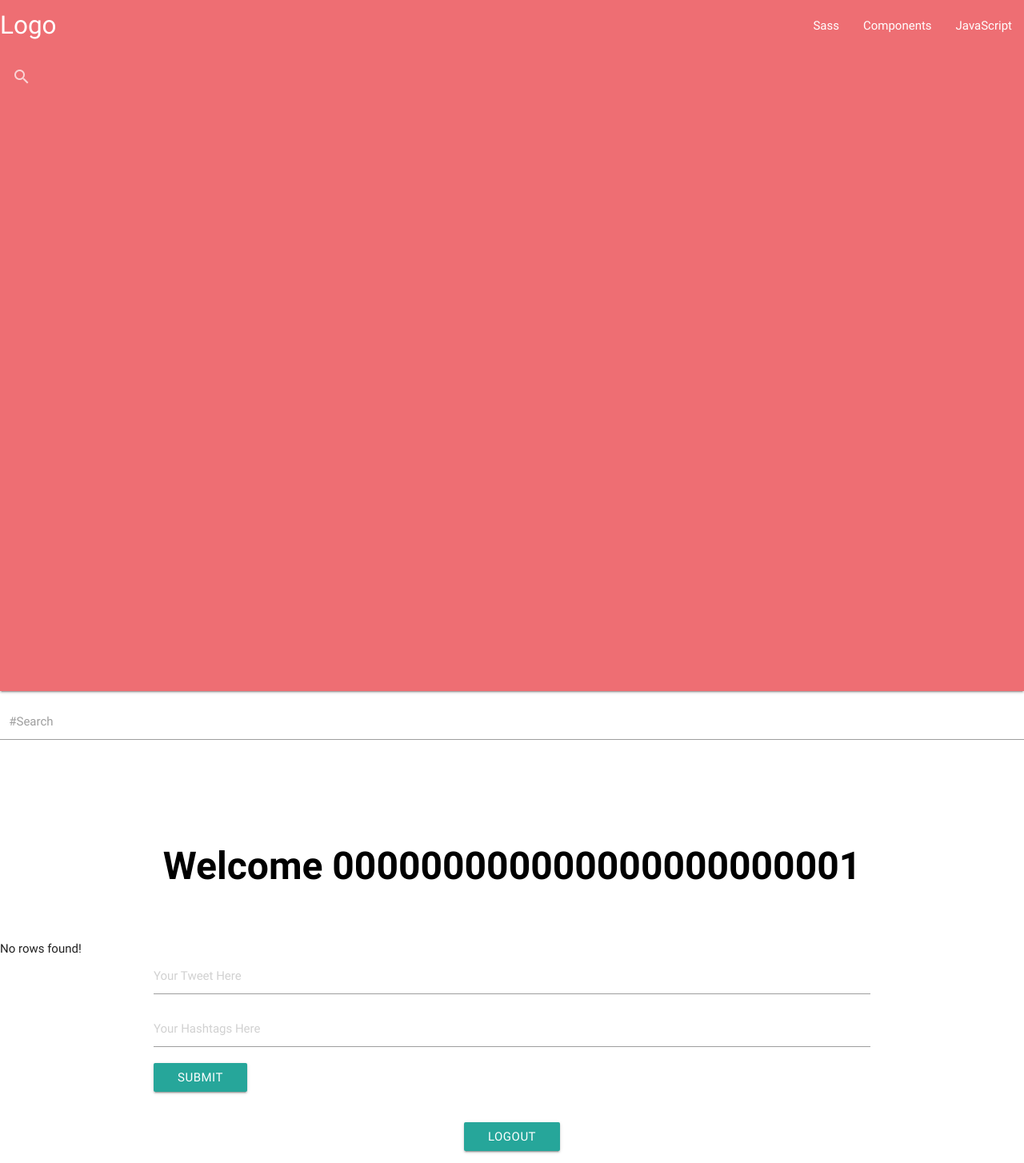
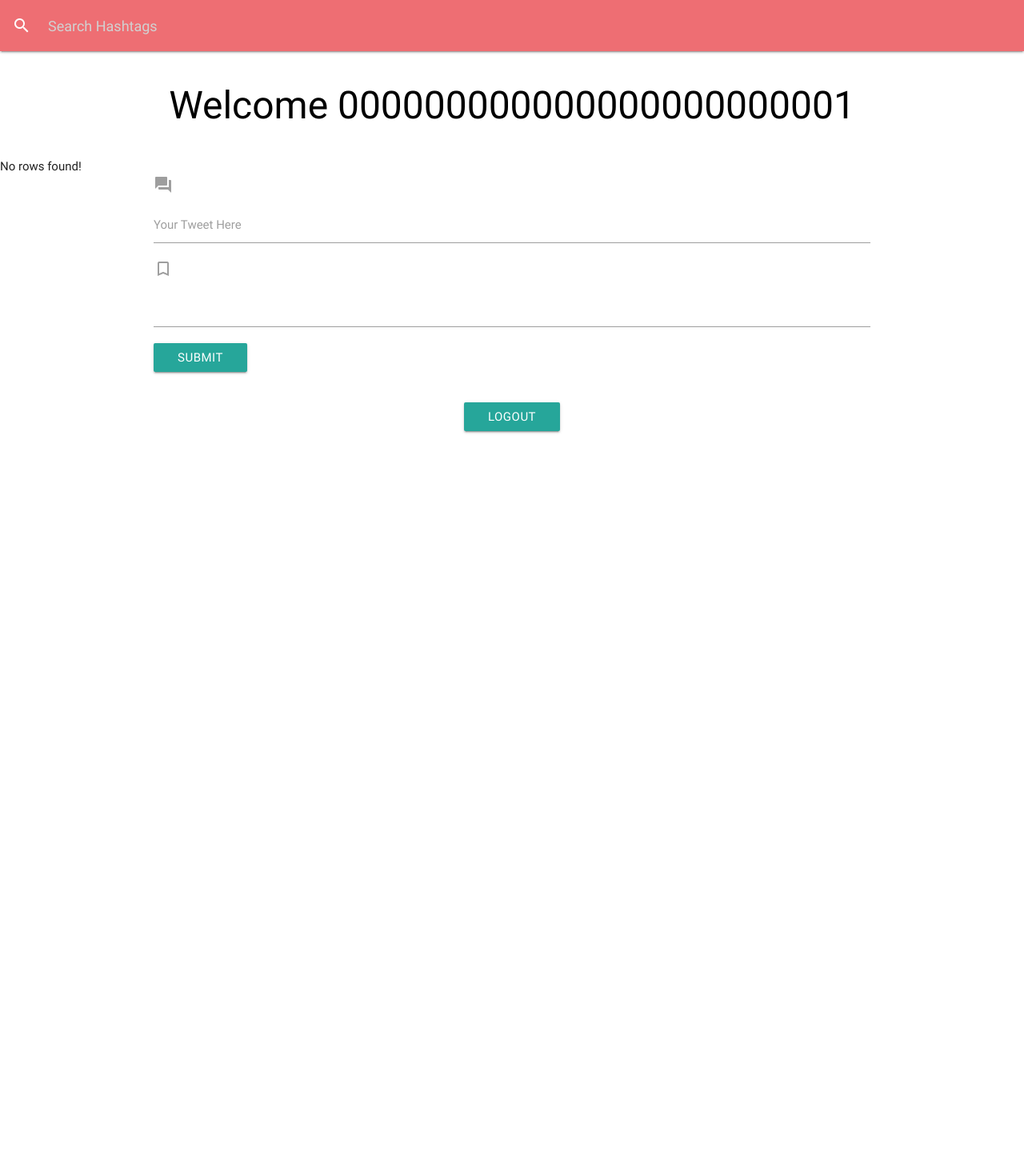
Before and after one commit to FinalProject1/Final-Project, a PHP site: page /edit.php in a window 1280 px wide. Shown: the whole page at 80% size. After the commit the page ends 542 px from the top, so only its background shows below. Run offline with PHP 8.4, Linux system fonts and the light colour scheme; the visitor is signed in with stand-in values (Sample User, id 1); data that the repository does not hold is empty; some libraries are stand-ins or nearby versions.

Commit message:
More Files For Reason

```diff
--- a/edit.php
+++ b/edit.php
@@ -4,88 +4,34 @@
 
 
 		<!--Import Google Icon Font-->
-	    <link href="http://fonts.googleapis.com/icon?family=Material+Icons" rel="stylesheet">
+	    <link href="http://fonts.googleapis.com/icon?family=Material+Icons" type="text/css" rel="stylesheet">
+	    <link rel="stylesheet" type="text/css" href="supplement.css">
 	    <!--Import materialize.css-->
 	    <link type="text/css" rel="stylesheet" href="css/materialize.min.css"  media="screen,projection"/>
 
 	    <!--Let browser know website is optimized for mobile-->
 	    <meta name="viewport" content="width=device-width, initial-scale=1.0"/>
+		<script type="text/javascript" src="search.js"></script>
 
-		<style>
-			h3 {
-			    display: block;
-			    font-size: 3em;
-			    margin-top: 1em;
-			    margin-bottom: 1em;
-			    margin-left: 0;
-			    margin-right: 0;
-			    font-weight: bold;
-			}
-			h4 {
-			    display: block;
-			    font-size: 8em;
-			    margin-top: 1em;
-			    margin-bottom: 1em;
-			    margin-left: 0;
-			    margin-right: 0;
-			    font-weight: bold;
-			}
-		</style>
-
-		<script>
-			function myFunction() {
-			  // Declare variables
-			  var input, filter, table, tr, td, i;
-			  input = document.getElementById("filter");
-			  filter = input.value.toUpperCase();
-			  table = document.getElementById("myTable");
-			  tr = table.getElementsByTagName("tr");
-
-			  // Loop through all table rows, and hide those who don't match the search query
-			  for (i = 0; i < tr.length; i++) {
-			    td = tr[i].getElementsByTagName("td")[2];
-			    if (td) {
-			      if (td.innerHTML.toUpperCase().indexOf(filter) > -1) {
-			        tr[i].style.display = "";
-			      } else {
-			        tr[i].style.display = "none";
-			      }
-			    }
-			  }
-			}
-		</script>
-
-			<nav class="nav-extended">
-			    <div class="nav-wrapper">
-
-			    	<a href="#" class="brand-logo">Logo</a>
-			    	<ul id="nav-mobile" class="right hide-on-med-and-down">
-			        	<li><a href="sass.html">Sass</a></li>
-			        	<li><a href="badges.html">Components</a></li>
-			        	<li><a href="collapsible.html">JavaScript</a></li>
-			    	</ul>
-				</div>
+		<div class="navbar-fixed">
+			<nav>
 		    	<div class="nav-wrapper">
 		      		<form>
 		        		<div class="input-field">
-          					<input id="search" type="search" required>
-          					<label class="label-icon" for="search"><i class="material-icons">search</i></label>
+		          		<input id="filter" type="search" placeholder="Search Hashtags" onkeyup="myFunction()" required>
+		          		<label class="label-icon" for="filter"><i class="material-icons">search</i></label>
 		          		<i class="material-icons">close</i>
 		        		</div>
 		      		</form>
 		    	</div>
 			</nav>
+		</div>
 	</head>
 	<body>
     <!--Import jQuery before materialize.js-->
       <script type="text/javascript" src="https://code.jquery.com/jquery-2.1.1.min.js"></script>
       <script type="text/javascript" src="js/materialize.min.js"></script>
 
-
-      <div class="input-field col s6">
-          <input id="filter" type="text" class="validate">
-          <label for="filter">#Search</label>
-      </div>
 
 	<?php
 
@@ -95,7 +41,7 @@
 		if(empty($_SESSION['user'])) {
 
 			// If they are not, we redirect them to the login page.
-			$location = "http://" . $_SERVER['HTTP_HOST'] . "/login.php";
+			$location = "http://" . $_SERVER['HTTP_HOST'] . "Final-Project/login.php";
 			echo '<META HTTP-EQUIV="refresh" CONTENT="0;URL='.$location.'">';
 			//exit;
 
@@ -106,7 +52,7 @@
 
 		// To access $_SESSION['user'] values put in an array, show user his username
 		$arr = array_values($_SESSION['user']);
-		echo "<br><br><br>";
+		echo "<br>";
 		echo "<center>";
 		echo "<h3 class='panel-title'>";
 		echo "<font size='8' color='black'>Welcome " . $arr[1] . "</font>";
@@ -114,7 +60,6 @@
 		echo "</center>";
 
 		echo "<br>";
-
 
 
 
@@ -137,16 +82,26 @@
     		echo "<div class='container'>";
             echo "<div class='panel panel-default'>";
             echo "<div class='panel-heading'><h3 class='panel-title'><font size='4'>New Tweets:</font></h3></div>";
-            echo "<table class='table table-hover' id='myTable'>";
+            echo "<table class='highlight' class='responsive-table striped' id='myTable'>";
+            echo "<thead>
+				      <tr>
+				          <th data-field='sn'>Username</th>
+				          <th data-field='name'>Tweet</th>
+				          <th data-field='address'>Hashtags</th>
+				          <th data-field='email'>Delete</th>
+				      </tr>
+				    </thead>";
             echo "<div class='list-group'>";
+            echo "<tbody>";
             while($row = mysqli_fetch_row($result)) {
                 echo "<tr>";
                 echo "<td>".$row[3]."</td>";
                 echo "<td>" . $row[1]."</td>";
-                echo "<td>".$row[2]."</td>";
+                echo "<td><div class='chip'>".$row[2]."</div></td>";
                 echo "<td><a class='btn btn-danger' href=".$_SERVER['PHP_SELF']."?id=".$row[0].">Delete</a></td>";
                 echo "</tr>";
             }
+            echo "</tbody>";
             echo "</div>";
             echo "</table>";
             echo "</div>";
@@ -205,6 +160,7 @@
 		// close connection
 		mysqli_close($connection);
 
+
 	?>
 
 
@@ -213,9 +169,18 @@
    	<div class="form-inline">
 	   	<div class="container">
 	        <form action="<?=$_SERVER['PHP_SELF']?>" method="post">
-	            <input class='form-control' placeholder='Your Tweet Here' type="text" name="country">
-	            <input class='form-control' placeholder='Your Hashtags Here' type="text" name="animal">
+	        	<label class="label-icon" for="tweet"><i class="material-icons">forum</i></label>
+	        	<div class='input-field'>
+	            <input id='tweet' class='form-control' type="text" name="country">
+	            <label for='tweet'>Your Tweet Here</label>
+	            </div>
+	            <label class="label-icon" for="hashtag"><i class="material-icons">turned_in_not</i></label>
+	            <div class='input-field'>
+	            <div name='animal' id='hashtag' class='chips'>
+<!-- 	            <input id='hashtag' class='form-control' type="text" name="animal"> -->
+	            </div>
 	            <input class='btn btn-success' type="submit" name="submit">
+	            </div>
 	        </form>
 	    </div>
 	</div>
@@ -225,4 +190,5 @@
     </center>
 
 	</body>
+	<script>$('.chips').material_chip();</script>
 </html>
--- /dev/null
+++ b/search.js
@@ -0,0 +1,20 @@
+function myFunction() {
+	// Declare variables
+	var input, filter, table, tr, td, i;
+	input = document.getElementById("filter");
+	filter = input.value.toUpperCase();
+	table = document.getElementById("myTable");
+	tr = table.getElementsByTagName("tr");
+
+	// Loop through all table rows, and hide those who don't match the search query
+	for (i = 0; i < tr.length; i++) {
+		td = tr[i].getElementsByTagName("td")[2];
+		if (td) {
+		    if (td.innerHTML.toUpperCase().indexOf(filter) > -1) {
+		        tr[i].style.display = "";
+			} else {
+				tr[i].style.display = "none";
+			}
+		}
+	}
+}
--- /dev/null
+++ b/supplement.css
@@ -0,0 +1,18 @@
+h3 {
+	display: block;
+	font-size: 3em;
+	margin-top: 1em;
+	margin-bottom: 1em;
+	margin-left: 0;
+	margin-right: 0;
+	font-weight: bold;
+}
+h4 {
+	display: block;
+	font-size: 8em;
+	margin-top: 1em;
+	margin-bottom: 1em;
+	margin-left: 0;
+	margin-right: 0;
+	font-weight: bold;
+}
```
Also changed, not shown: css/materialize.css. Lines whose indentation alone changed are shown as unchanged.
